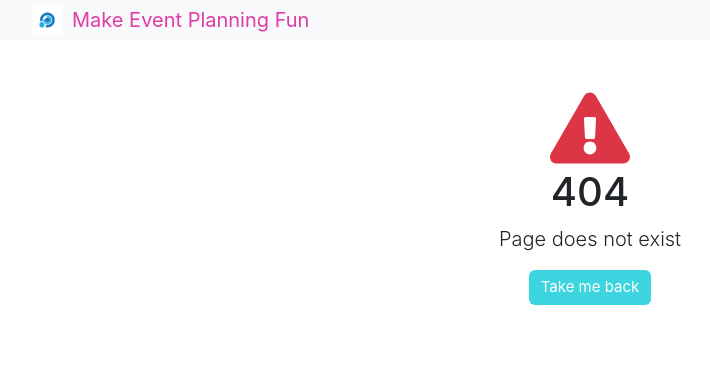
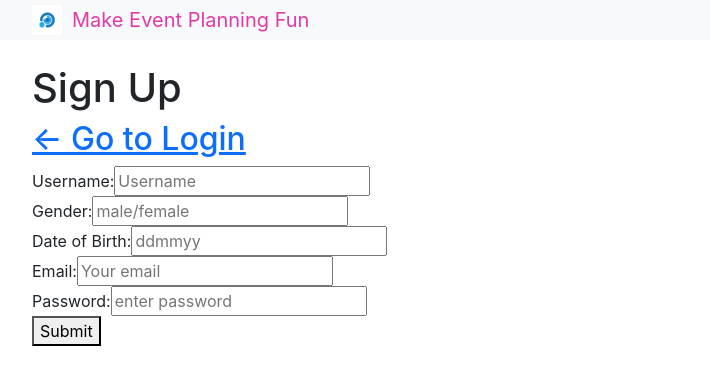
Before and after one commit to mtheofield/movie, a React (Create React App) app in the folder projectapp/client/: page /signup in a window 1280 px wide. Before the commit this address had no page. Shown: the top 384 px of the page, without its empty margins (50-760 px from the left). Built offline with nearby package versions, Linux system fonts and the light colour scheme.

Commit message:
tryng to get JWT to work and updating server.js

```diff
--- a/projectapp/client/package.json
+++ b/projectapp/client/package.json
@@ -8,6 +8,7 @@
     "@testing-library/react": "^13.4.0",
     "@testing-library/user-event": "^13.5.0",
     "graphql": "^16.6.0",
+    "jwt-decode": "^3.1.2",
     "react": "^18.2.0",
     "react-dom": "^18.2.0",
     "react-icons": "^4.6.0",
--- a/projectapp/client/src/App.js
+++ b/projectapp/client/src/App.js
@@ -4,6 +4,8 @@ import { ApolloProvider, ApolloClient, InMemoryCache } from '@apollo/client';
 import Home from './pages/Home';
 import Stock from './pages/Stocks';
 import NotFound from './pages/NotFound';
+import Login from "./pages/Login";
+import Signup from "./pages/Signup";
 
 const cache = new InMemoryCache({
   typePolicies: {
@@ -37,6 +39,8 @@ function App() {
           <Header />
           <div className='container'>
             <Routes>
+               <Route  path="/login" element={<Login />}/>
+              <Route  path="/signup"element={<Signup />}/>
               <Route path='/' element={<Home />} />
               <Route path='/stocks/:id' element={<Stock />} />
               <Route path='*' element={<NotFound />} />
--- /dev/null
+++ b/projectapp/client/src/mutations/signupMutations.js
@@ -0,0 +1,34 @@
+import { gql } from "@apollo/client";
+
+export const LOGIN = gql`
+  mutation login($email: String!, $password: String!) {
+    login(email: $email, password: $password) {
+      token
+      user {
+        _id
+      }
+    }
+  }
+`;
+export const ADD_USER = gql`
+  mutation addUser(
+    $username: String!
+    $email: String!
+    $password: String!
+    $dob: String!
+    $gender: String!
+  ) {
+    addUser(
+      username: $username
+      email: $email
+      password: $password
+      gender: $gender
+      dob: $dob
+    ) {
+      token
+      user {
+        _id
+      }
+    }
+  }
+`;
--- /dev/null
+++ b/projectapp/client/src/pages/Login.jsx
@@ -0,0 +1,82 @@
+import React, { useState } from "react";
+import { useMutation, useQuery } from "@apollo/client";
+import { Link } from "react-router-dom";
+import { LOGIN } from "../mutations/signupMutations";
+import Auth from "../utils/auth";
+
+function Login(props) {
+  const [formState, setFormState] = useState({ email: "", password: "" });
+  const [login, { error }] = useMutation(LOGIN);
+
+  const handleFormSubmit = async (event) => {
+    event.preventDefault();
+    try {
+        // alert(formState.email)
+      const mutationResponse = await login({
+        variables: { email: formState.email, password: formState.password },
+      });
+      const token = mutationResponse.data.login.token;
+      Auth.login(token);
+    } catch (e) {
+      console.log(e);
+    }
+  };
+
+  const handleChange = (event) => {
+    const { name, value } = event.target;
+    setFormState({
+      ...formState,
+      [name]: value,
+    });
+  };
+
+  return (
+    <div>
+      <div className="title">
+        <h1>Login</h1>
+        <Link to="/signup">
+          <h2>← Go to Signup</h2>
+        </Link>
+      </div>
+
+      <form className="form" onSubmit={handleFormSubmit}>
+        <div className="element">
+          <label className="label" htmlFor="email">
+            Email address:
+          </label>
+          <input
+            placeholder="youremail@test.com"
+            name="email"
+            type="email"
+            id="email"
+            onChange={handleChange}
+          />
+        </div>
+        <div className="element">
+          <label className="label" htmlFor="pwd">
+            Password:
+          </label>
+          <input
+            placeholder="******"
+            name="password"
+            type="password"
+            id="pwd"
+            onChange={handleChange}
+          />
+        </div>
+        {error ? (
+          <div>
+            <p className="error-text">The provided credentials are incorrect</p>
+          </div>
+        ) : null}
+        <div>
+          <button className="button" type="submit">
+            Submit
+          </button>
+        </div>
+      </form>
+    </div>
+  );
+}
+
+export default Login;
--- /dev/null
+++ b/projectapp/client/src/pages/Signup.jsx
@@ -0,0 +1,150 @@
+import React, { useState } from "react";
+import { Link } from "react-router-dom";
+import { useMutation, useQuery } from "@apollo/client";
+import Auth from "../utils/auth";
+import { ADD_USER } from "../mutations/signupMutations";
+
+const Signup = () => {
+  const [formState, setFormState] = useState({
+    username: "",
+    gender: "",
+    dob: "",
+    email: "",
+    password: "",
+  });
+  const [addUser, { error, data }] = useMutation(ADD_USER);
+
+  // update state based on form input changes
+  const handleChange = (event) => {
+    const { name, value } = event.target;
+
+    setFormState({
+      ...formState,
+      [name]: value,
+    });
+  };
+
+  // submit form
+  const handleFormSubmit = async (event) => {
+    event.preventDefault();
+alert("working")
+    try {
+      const { data } = await addUser({
+        variables: { ...formState },
+      });
+
+      Auth.login(data.addUser.token);
+    } catch (e) {
+      console.error(e);
+    }
+  };
+
+  return (
+    <div>
+      <div className="title">
+        <h1>Sign Up</h1>
+        <Link to="/login">
+          <h2>← Go to Login</h2>
+        </Link>
+      </div>
+
+      {data ? (
+        <p>
+          Success! You may now head <Link to="/">back to the homepage.</Link>
+        </p>
+      ) : (
+        <form className="form" onSubmit={handleFormSubmit}>
+          <div className="element">
+            {" "}
+            <label className="label" htmlFor="userName">
+              Username:
+            </label>
+            <input
+              placeholder="Username"
+              name="username"
+              type="username"
+              id="username"
+              onChange={handleChange}
+            />
+          </div>
+
+          <div className="element">
+            {" "}
+            <label className="label" htmlFor="gender">
+              Gender:
+            </label>
+            <input
+              className="form-input"
+              placeholder="male/female"
+              name="gender"
+              type="text"
+              value={formState.gender}
+              onChange={handleChange}
+            />
+          </div>
+          <div className="element">
+            {" "}
+            <label className="label" htmlFor="dob">
+              Date of Birth:
+            </label>
+            <input
+              className="form-input"
+              placeholder="ddmmyy"
+              name="dob"
+              type="text"
+              value={formState.dob}
+              onChange={handleChange}
+            />
+          </div>
+          <div className="element">
+            {" "}
+            <label className="label" htmlFor="email">
+              Email:
+            </label>
+            <input
+              className="form-input"
+              placeholder="Your email"
+              name="email"
+              type="email"
+              value={formState.email}
+              onChange={handleChange}
+            />
+          </div>
+          <div className="element">
+            {" "}
+            <label className="label" htmlFor="password">
+              Password:
+            </label>
+            <input
+              className="form-input"
+              placeholder="enter password"
+              name="password"
+              type="password"
+              value={formState.password}
+              onChange={handleChange}
+            />
+          </div>
+          <button
+            className="button"
+            style={{ cursor: "pointer" }}
+            type="submit"
+          >
+            Submit
+          </button>
+        </form>
+      )}
+
+      {error && (
+        <div className="text-white">
+          <p>
+            Error! Please sign up with new user details and enter ALL required
+            fields
+          </p>
+          {/* {error.message} */}
+        </div>
+      )}
+    </div>
+  );
+};
+
+export default Signup;
--- /dev/null
+++ b/projectapp/client/src/utils/auth.js
@@ -0,0 +1,45 @@
+import decode from "jwt-decode";
+
+class AuthService {
+  getProfile() {
+    return decode(this.getToken());
+  }
+
+  loggedIn() {
+    // Checks if there is a saved token and it's still valid
+    const token = this.getToken();
+    return !!token && !this.isTokenExpired(token);
+  }
+
+  isTokenExpired(token) {
+    try {
+      const decoded = decode(token);
+      if (decoded.exp < Date.now() / 1000) {
+        return true;
+      } else return false;
+    } catch (err) {
+      return false;
+    }
+  }
+
+  getToken() {
+    // Retrieves the user token from localStorage
+    return localStorage.getItem("id_token");
+  }
+
+  login(idToken) {
+    // Saves user token to localStorage
+    localStorage.setItem("id_token", idToken);
+
+    window.location.assign("/");
+  }
+
+  logout() {
+    // Clear user token and profile data from localStorage
+    localStorage.removeItem("id_token");
+    // this will reload the page and reset the state of the application
+    window.location.assign("/");
+  }
+}
+
+export default new AuthService();
```
Also changed, not shown: 1 other file (tests, documents, lock files or other folders).
